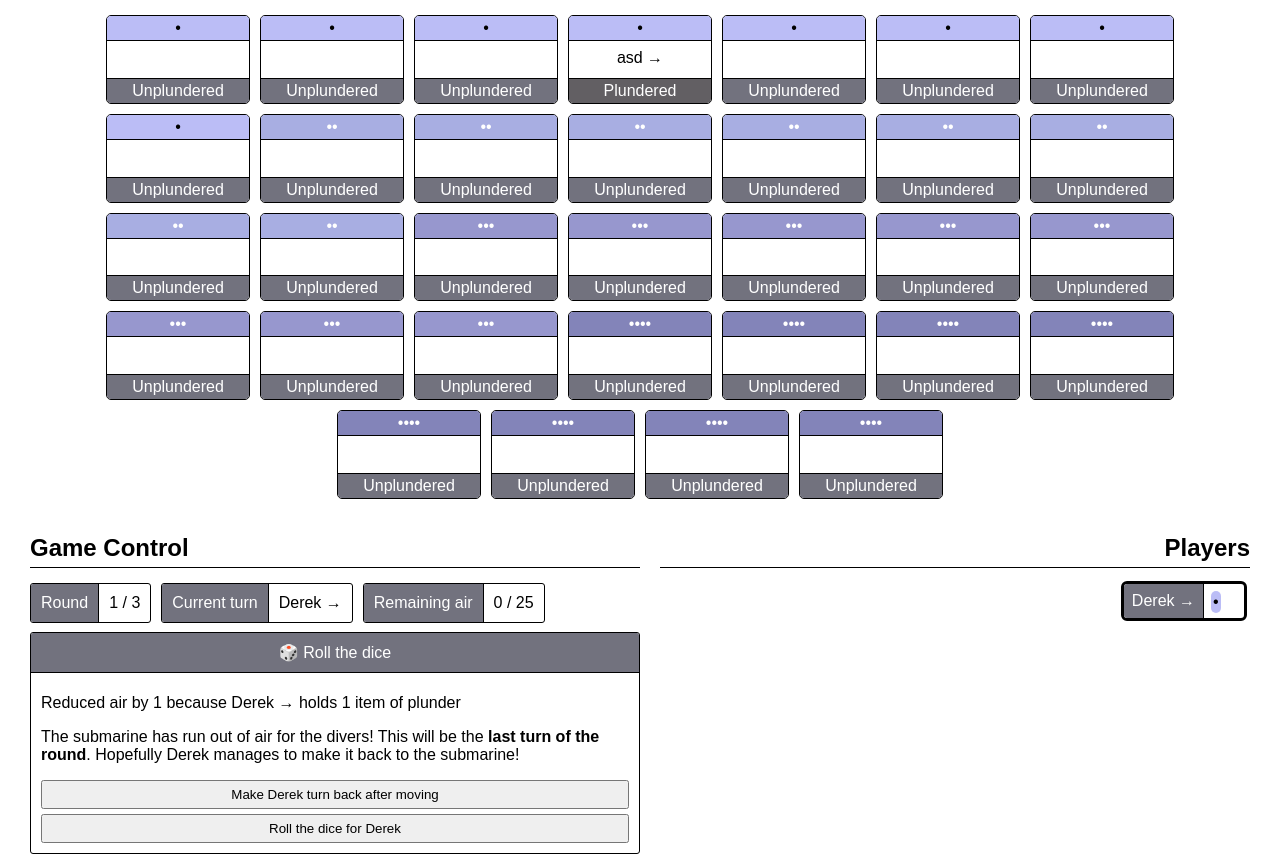
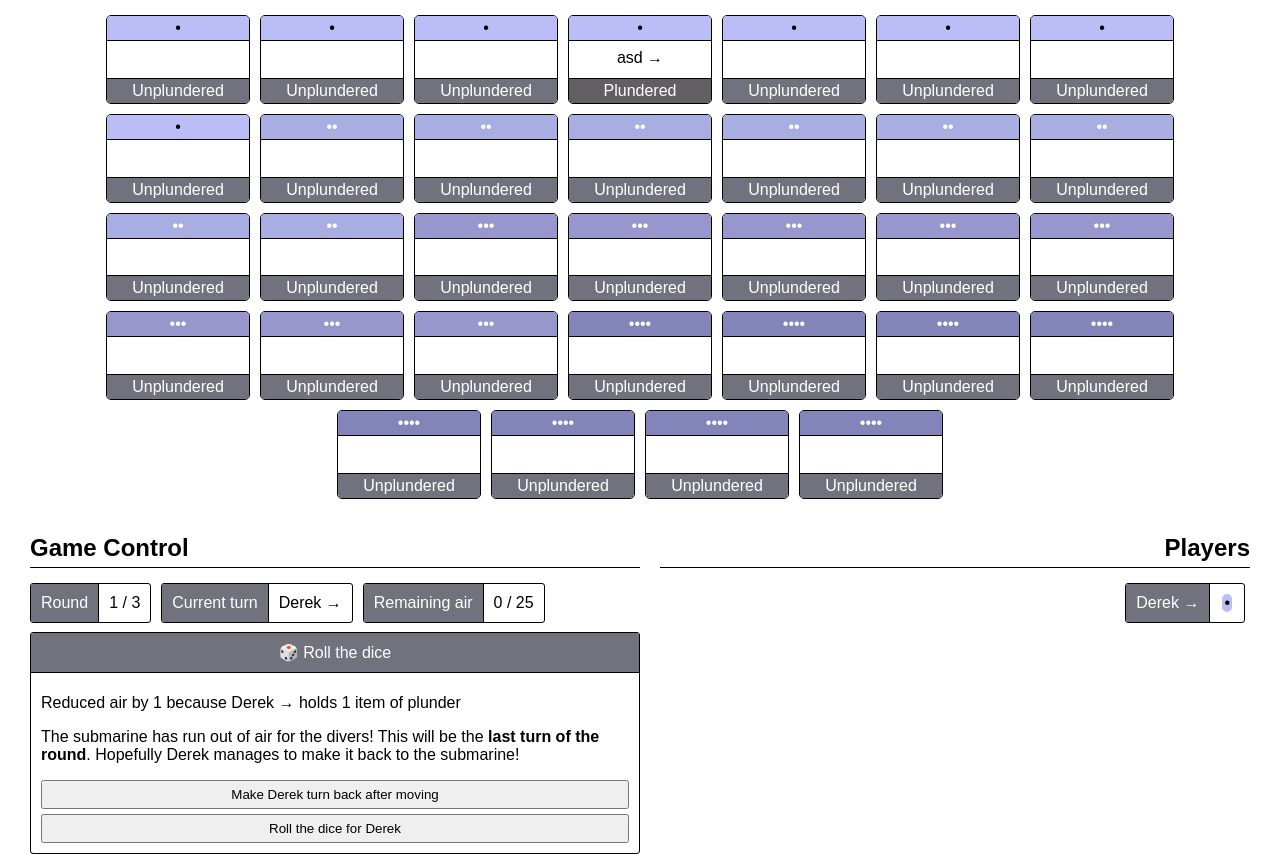
Before and after one commit to TheDerek/plunder-the-sea, a React app: page / in a window 1280 px wide. Shown: the part 92-946 px from the top of the page. Built offline with nearby package versions, Linux system fonts and the light colour scheme.

Commit message:
Cleaned player css and fixed drowning bug

```diff
--- a/src/index.css
+++ b/src/index.css
@@ -115,9 +115,9 @@ header {
 
 .plunder {
   display: inline-block;
-  padding: 2px;
+  padding: 0 2px 0 2px;
+  margin: 0 2px 0 2px;
   border-radius: 5px;
-  margin: 3px;
 }
 
 .players {
@@ -217,7 +217,7 @@ header {
   margin-left: 0;
 }
 
-.stat div {
+.stat > div {
   padding: 10px;
 }
 
--- a/src/index.js
+++ b/src/index.js
@@ -93,7 +93,7 @@ function PlayerPlunder(props) {
     React.createElement(Plunder, { key: index, level: item })
   );
 
-  return <div className="player-items">{plunderItems}</div>;
+  return <div className="stat-value">{plunderItems}</div>;
 }
 
 function getName(player) {
@@ -105,7 +105,7 @@ function getName(player) {
 }
 
 function Player(props) {
-  let playerClass = "player";
+  let playerClass = "stat";
   if (props.player.isCurrentTurn) {
     playerClass += " player-current";
   }
@@ -114,7 +114,7 @@ function Player(props) {
 
   return (
     <div className={playerClass}>
-      <div className="player-name">{props.player.name} →</div>
+      <div className="stat-title">{props.player.name} →</div>
       <PlayerPlunder plunder={props.player.plunder} />
     </div>
   );
@@ -643,11 +643,13 @@ class Game extends React.Component {
     let nextPlayerId = Math.floor(Math.random() * this.state.players.length);
 
     let players = this.state.players.slice();
+    players.forEach(player => player.drownedLastRound = false);
     players[nextPlayerId].isCurrentTurn = true;
 
     this.setState({
       gameState: "playing",
       currentPlayerId: nextPlayerId,
+      players: players
     });
   }
 
@@ -715,11 +717,11 @@ class Game extends React.Component {
 
     // Reset players and add money
     for (let player of players) {
+
       // Drown the player if they didn't make it back to the submarine
-      if (player.position >= 0) {
+      if (!player.finished) {
         player.drownedLastRound = true;
       }
-
 
       // Reset players
       player.position = -1;
```
